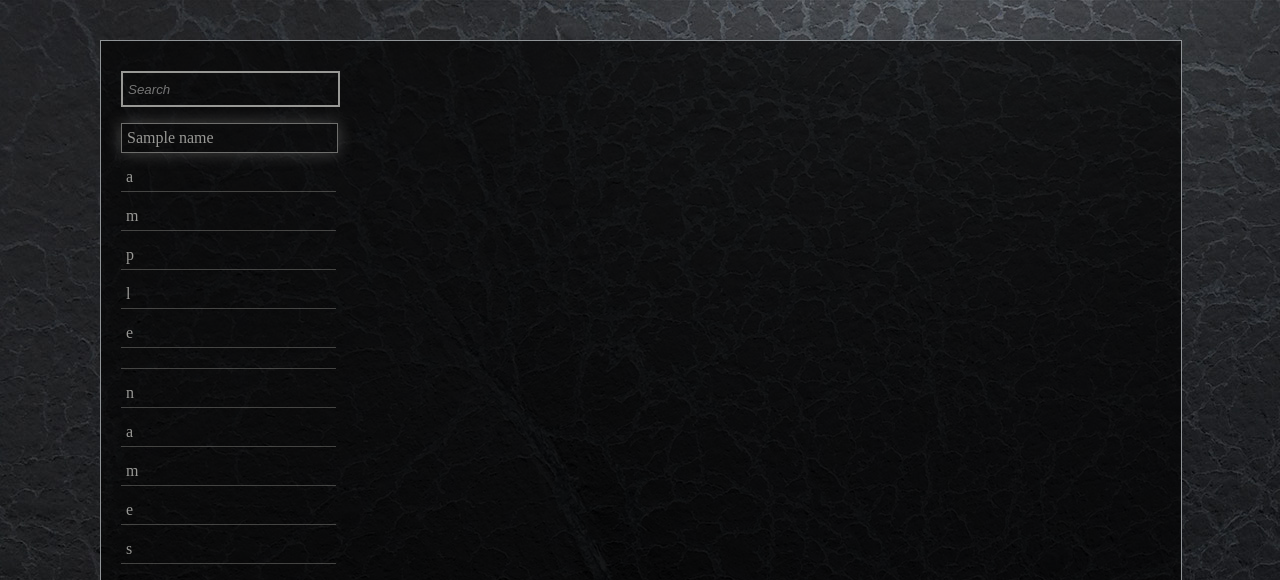
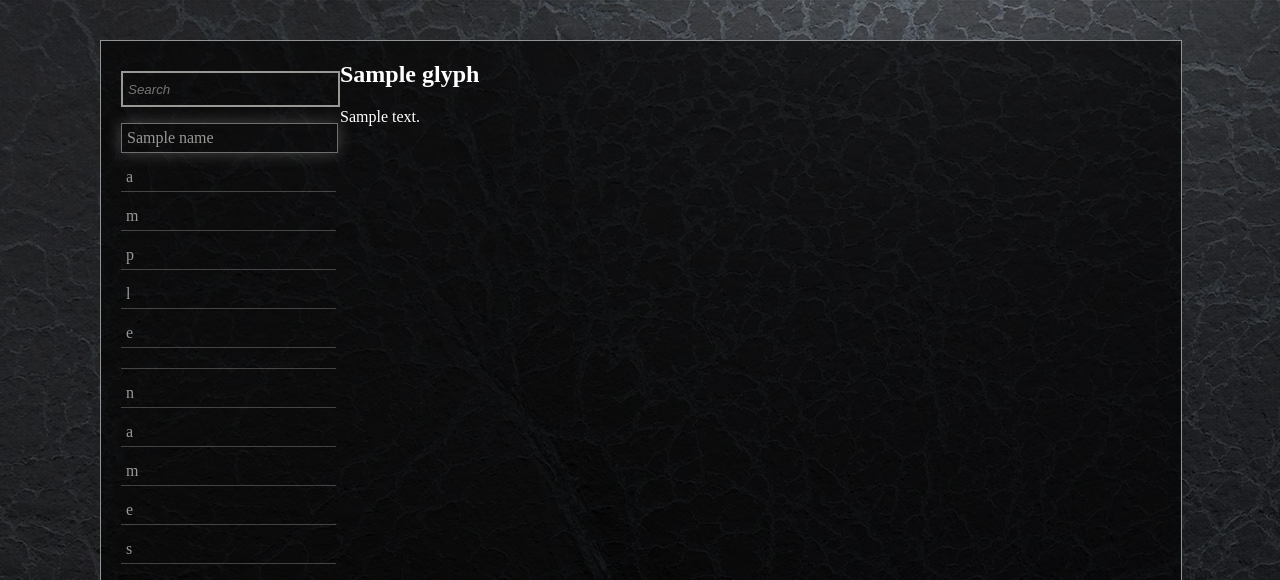
Before and after one commit to BHouwens/Bloodborne_Chalice_Guide, a Flask app: template templates/index.html in a window 1280 px wide. Shown: the top 580 px of the page. Run offline with Flask 2, Linux system fonts and the light colour scheme; the template is opened without the code that fills it: most values are stand-ins (such as "Sample title", 1, 10 or a date in 2020).

Commit message:
Adding in styling and templating for glyphs

```diff
--- a/app.py
+++ b/app.py
@@ -22,7 +22,7 @@ def home():
 			glyph_entry['glyph'] = a['glyph']
 			glyph_entry['notes'] = a['notes']
 
-		glyphs.append(glyph_entry)
+			glyphs.append(glyph_entry)
 
 	return render_template('index.html',
 		names=chalice_names,
--- /dev/null
+++ b/static/styles/layout/_placeholders.scss
@@ -0,0 +1,27 @@
+%centre{
+    display:block;
+    margin-left:auto;
+    margin-right:auto;
+}
+
+%clearfix {
+    &:before,
+    &:after {
+        content: "";
+        display: table;
+    }
+    &:after {
+        clear: both;
+    }
+}
+
+%fill{
+   width:100%;
+   height:auto;
+}
+
+%borderBox{
+   -webkit-box-sizing: border-box;
+   -moz-box-sizing: border-box;
+   box-sizing: border-box;
+}
--- a/static/styles/main.css
+++ b/static/styles/main.css
@@ -1,6 +1,13 @@
 /*======================MIXINS==========================*/
+.container:before, .container:after {
+  content: "";
+  display: table; }
+.container:after {
+  clear: both; }
+
 body {
-  background: url("../img/bg.jpg") no-repeat; }
+  background: url("../img/bg.jpg") no-repeat;
+  background-color: #101113; }
 
 .wrapper {
   max-width: 1080px;
@@ -15,6 +22,13 @@ body {
   width: 100%;
   height: 100%; }
 
+section.hide {
+  display: none; }
+
+section {
+  float: left;
+  color: white; }
+
 input.name-search {
   background-color: transparent;
   border: 2px solid #989895;
@@ -25,6 +39,9 @@ input.name-search {
   color: #989895;
   width: 208px;
   height: 30px; }
+
+nav {
+  float: left; }
 
 ul {
   color: #989895;
--- a/static/styles/main.scss
+++ b/static/styles/main.scss
@@ -1,9 +1,11 @@
 @import "base/mixins";
+@import "layout/placeholders";
 
 $main-colour: #989895;
 
 body{
 	background: url('../img/bg.jpg') no-repeat;
+	background-color: #101113;
 }
 
 .wrapper{
@@ -13,11 +15,21 @@ body{
 }
 
 .container{
+	@extend %clearfix;
 	background: rgba(0, 0, 0, 0.65);
 	border: 1px solid #909497;
 	display: block;
 	margin-top: 40px;
 	@include size(100%);
+}
+
+section.hide{
+	display: none;
+}
+
+section{
+	float: left;
+	color: white;
 }
 
 input.name-search {
@@ -29,6 +41,10 @@ input.name-search {
     padding-left: 5px;
     color: $main-colour;
     @include size(208px, 30px);
+}
+
+nav{
+	float: left;
 }
 
 ul{
--- a/templates/index.html
+++ b/templates/index.html
@@ -10,20 +10,21 @@
         	<nav>
         		<input type="text" class="name-search" placeholder="Search">
         		<ul>
-        			<li class="active">{{ names[0] }}</li>
+        			<li class="chalice active">{{ names[0] }}</li>
 		            {% for name in names[1:] %}
-						<li>{{ name }}</li>
+						<li class="chalice">{{ name }}</li>
 		            {% endfor %}
             	</ul>
             </nav>
 
             {% for glyph in glyphs %}
-                {% if glyph.name == names[0] %}
-                    <h1>{{ glyph.glyph }}</h1>
-                    <p>{{ glyph.notes }}</p>
-                {% endif %}
+            <section class="glyph" data-name="{{ glyph.name }}">
+                <h2>{{ glyph.glyph }}</h2>
+                <p>{{ glyph.notes }}</p>
+            </section>
             {% endfor %}
         </div>
     </div>
 </body>
+<script src="static/js/main.js"></script>
 </html>
```
Also changed, not shown: 2 other files.
